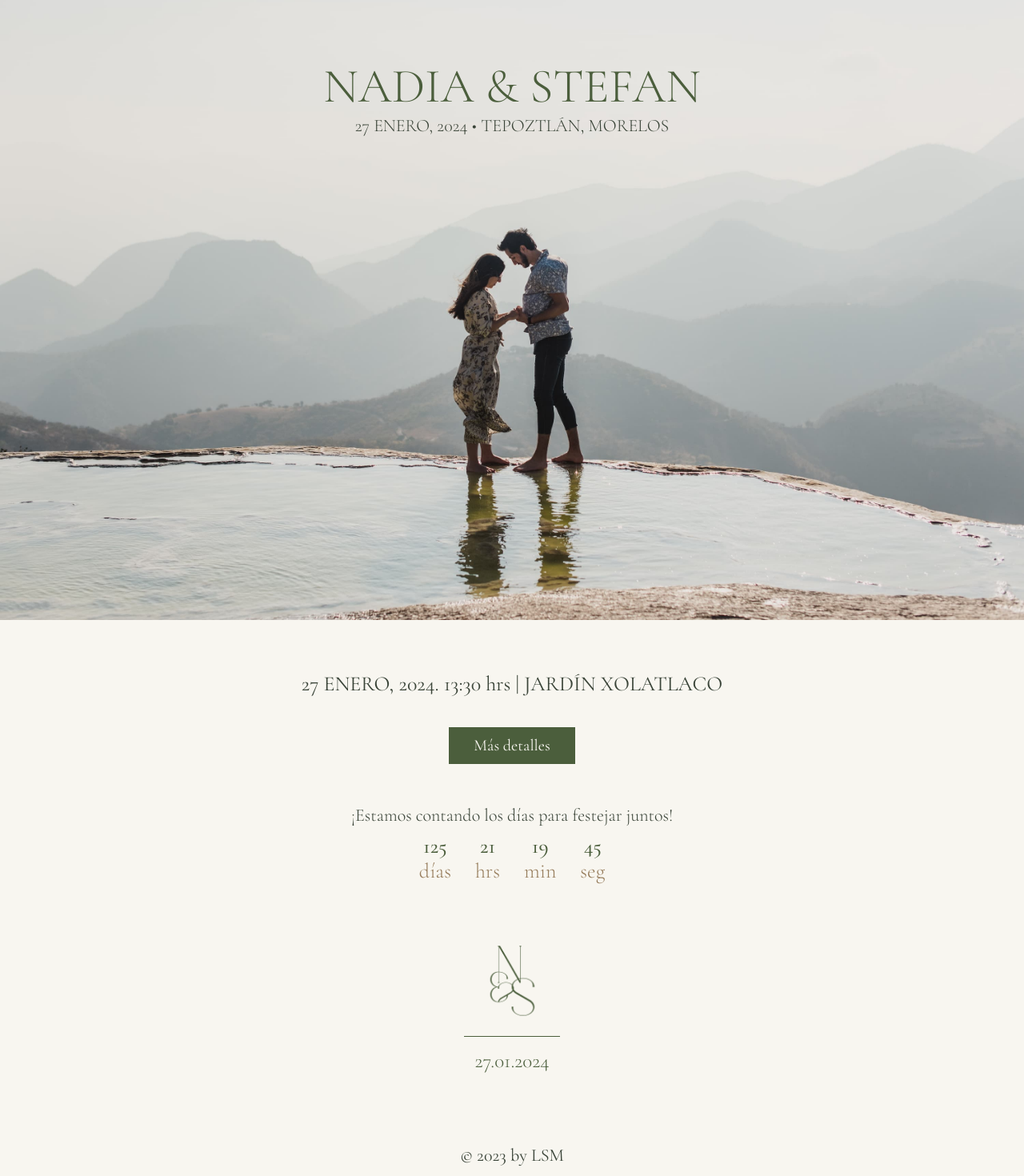
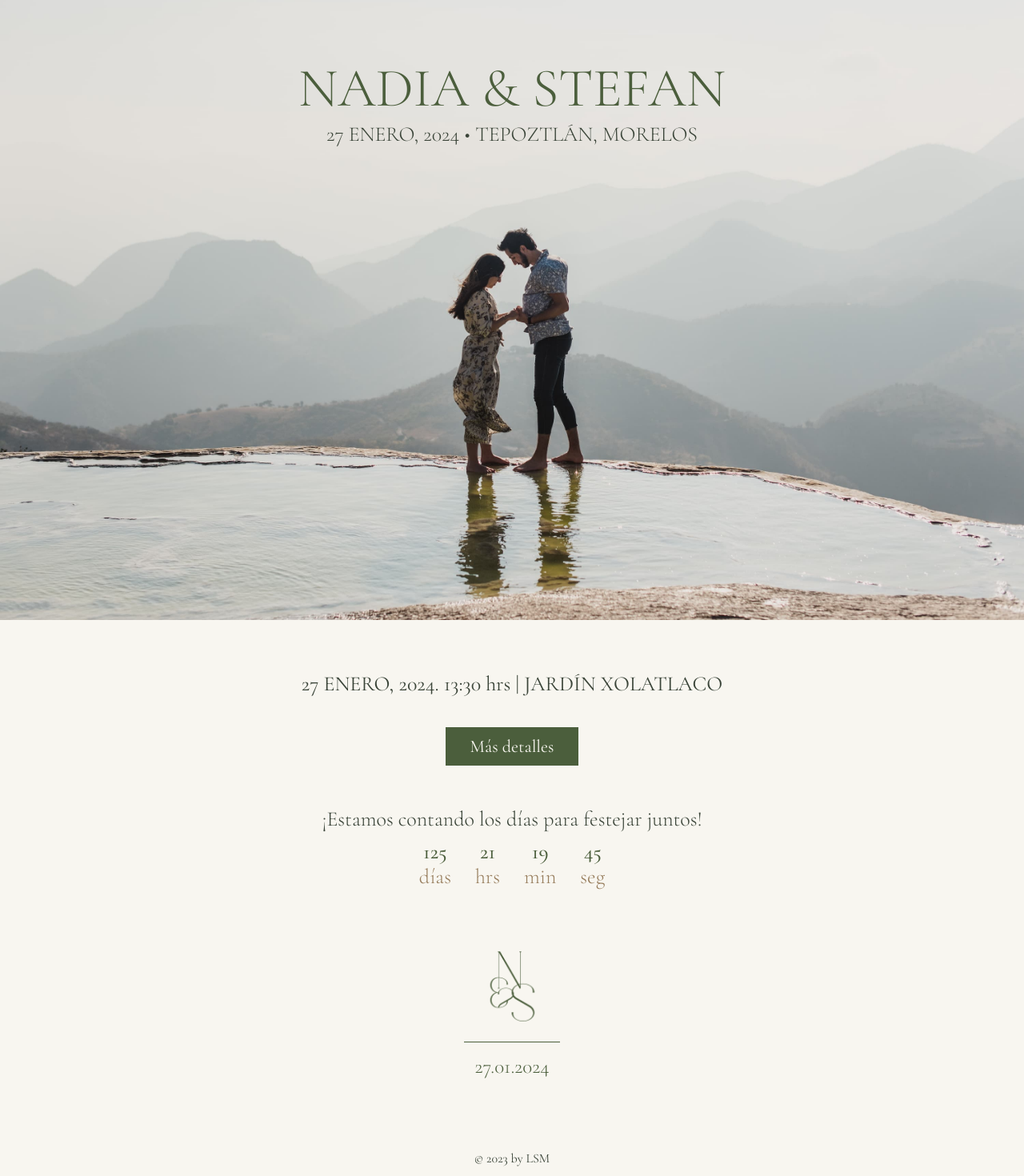
Before and after one commit to richipargo/nadia-stefan, a React (Vite) app: page / in a window 1280 px wide. Shown: the part 159-1629 px from the top of the page at 80% size. Built offline with nearby package versions, Linux system fonts and the light colour scheme.

Commit message:
Update font size in Home & Boda

```diff
--- a/src/style_components/countdown-timer.css
+++ b/src/style_components/countdown-timer.css
@@ -1,5 +1,6 @@
 .countdown-text {
   color: var(--dark-green);
+  font-size: 26px;
 }
 
 .countdownTimer {
--- a/src/style_components/details-btn.css
+++ b/src/style_components/details-btn.css
@@ -1,6 +1,6 @@
 .details-btn {
   font-family: 'Cormorant Garamond', serif;
-  font-size: 20px;
+  font-size: 22px;
   color: var(--lighter);
   border: 1.5px solid var(--main);
   background-color: var(--main);
--- a/src/style_components/footer.css
+++ b/src/style_components/footer.css
@@ -32,3 +32,6 @@ footer {
   margin: 80px 0 0px 0;
   padding-bottom: 12px;
 }
+footer p {
+  font-size: 16px;
+}
--- a/src/style_components/hero.css
+++ b/src/style_components/hero.css
@@ -7,13 +7,6 @@
 .hero-img {
   width: 100%;
   display: block;
-}
-.hero-bouquet-left {
-  width: 250px;
-  position: absolute;
-  top: 10%;
-  left: 18%;
-  transform: rotate(120deg);
 }
 .centered-text {
   width: 100%;
@@ -25,15 +18,15 @@
 }
 .hero-h1 {
   font-weight: 300;
-  font-size: 60px;
+  font-size: 68px;
   color: var(--main);
 }
 .hero-h2 {
   font-weight: 300;
-  font-size: 22px;
+  font-size: 26px;
   color: var(--dark-green);
 }
-@media all and (min-width: 320px) and (max-width: 500px) {
+/* @media all and (min-width: 320px) and (max-width: 500px) {
   .centered-text h1 {
     font-size: 26px;
   }
@@ -56,4 +49,4 @@
   .centered-text h2 {
     font-size: 18px;
   }
-}
+} */
--- a/src/style_components/home.css
+++ b/src/style_components/home.css
@@ -16,7 +16,7 @@
 .pm-span {
   text-transform: lowercase;
 }
-@media all and (min-width: 320px) and (max-width: 600px) {
+/* @media all and (min-width: 320px) and (max-width: 600px) {
   .home {
     font-size: 18px;
   }
@@ -25,4 +25,4 @@
   .home {
     font-size: 22px;
   }
-}
+} */
```
Also changed, not shown: src/style_components/countdown.css (deleted, +0 -13 lines).
